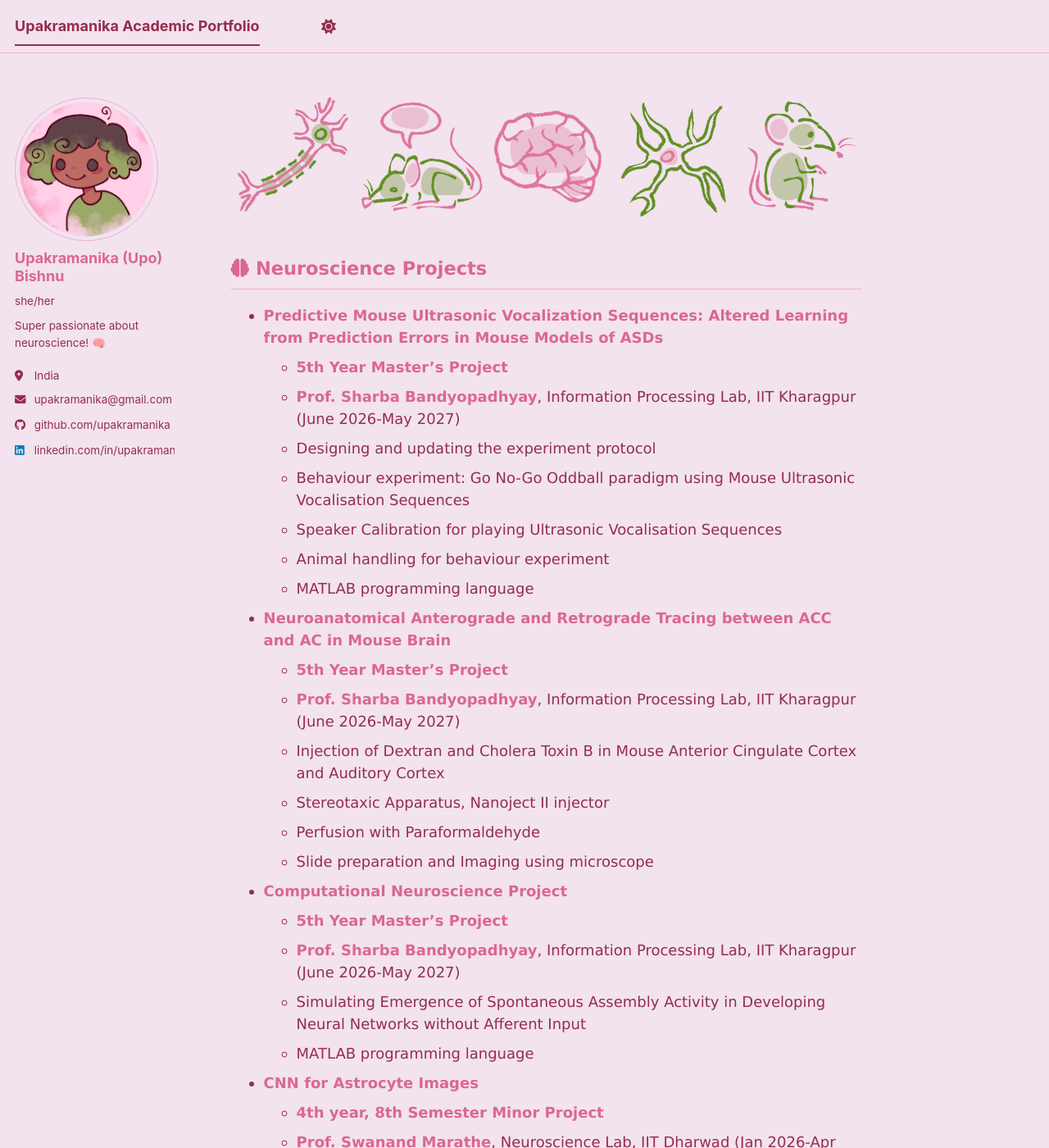
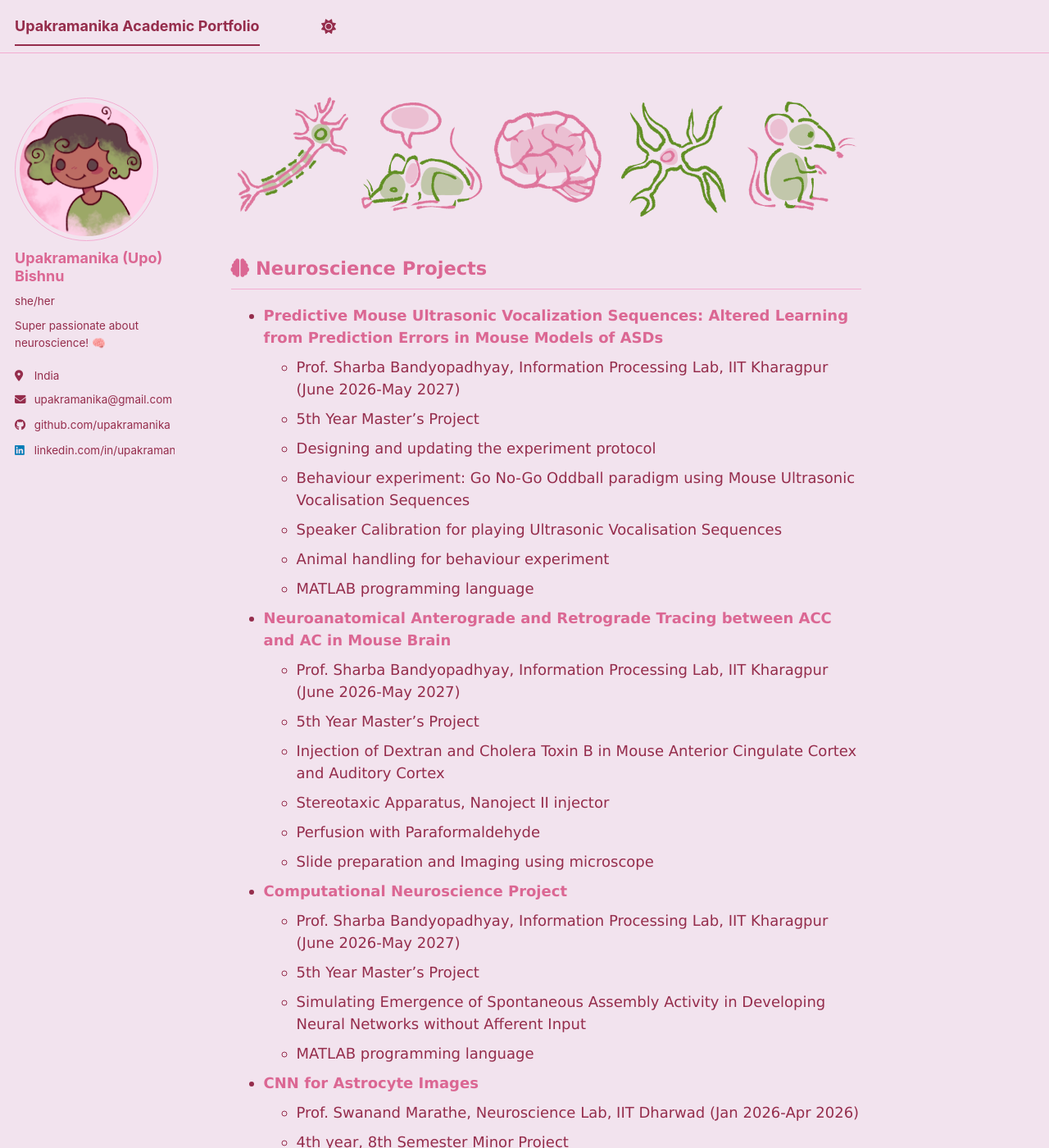
Before and after one commit to upakramanika/upakramanika.github.io, a Jekyll site: the page built from _pages/about.md, in a window 1280 px wide and 1400 px high. Shown: the whole window at 82% size. Built offline with Jekyll 4.4.1, drawn with Linux system fonts in a browser that asks for light colours; a style sheet for code colours, icons or effects is not loaded; some of the changed text lies outside the part shown.

Commit message:
Update about.md

```diff
--- a/_pages/about.md
+++ b/_pages/about.md
@@ -9,8 +9,8 @@ permalink: /
 ## <i class="fas fa-brain"></i> Neuroscience Projects
 
 * **Predictive Mouse Ultrasonic Vocalization Sequences: Altered Learning from Prediction Errors in Mouse Models of ASDs**
-  * **5th Year Master's Project**
-  * **Prof. Sharba Bandyopadhyay**, Information Processing Lab, IIT Kharagpur (June 2026-May 2027)
+  * Prof. Sharba Bandyopadhyay, Information Processing Lab, IIT Kharagpur (June 2026-May 2027)
+  * 5th Year Master's Project
   * Designing and updating the experiment protocol
   * Behaviour experiment: Go No-Go Oddball paradigm using Mouse Ultrasonic Vocalisation Sequences
   * Speaker Calibration for playing Ultrasonic Vocalisation Sequences
@@ -18,22 +18,22 @@ permalink: /
   * MATLAB programming language
 
 * **Neuroanatomical Anterograde and Retrograde Tracing between ACC and AC in Mouse Brain**
-  * **5th Year Master's Project**
-  * **Prof. Sharba Bandyopadhyay**, Information Processing Lab, IIT Kharagpur (June 2026-May 2027)
+  * Prof. Sharba Bandyopadhyay, Information Processing Lab, IIT Kharagpur (June 2026-May 2027)
+  * 5th Year Master's Project
   * Injection of Dextran and Cholera Toxin B in Mouse Anterior Cingulate Cortex and Auditory Cortex
   * Stereotaxic Apparatus, Nanoject II injector
   * Perfusion with Paraformaldehyde
   * Slide preparation and Imaging using microscope
 
 * **Computational Neuroscience Project**
-  * **5th Year Master's Project**
-  * **Prof. Sharba Bandyopadhyay**, Information Processing Lab, IIT Kharagpur (June 2026-May 2027)
+  * Prof. Sharba Bandyopadhyay, Information Processing Lab, IIT Kharagpur (June 2026-May 2027)
+  * 5th Year Master's Project
   * Simulating Emergence of Spontaneous Assembly Activity in Developing Neural Networks without Afferent Input
   * MATLAB programming language
 
 * **CNN for Astrocyte Images**
-  * **4th year, 8th Semester Minor Project**
-  * **Prof. Swanand Marathe**, Neuroscience Lab, IIT Dharwad (Jan 2026-Apr 2026)
+  * Prof. Swanand Marathe, Neuroscience Lab, IIT Dharwad (Jan 2026-Apr 2026)
+  * 4th year, 8th Semester Minor Project
   * Processed Astrocyte Images
   * Used K-means clustering
   * Built CNN (Convolutional Neural Network) to Classify Astrocytes
@@ -173,7 +173,7 @@ permalink: /
 
 ---
 
-## <i class="fas fa-language"></i> Languages
+## <i class="fas fa-comment"></i> Languages
 
 * English: IELTS 8.0
 * Bengali: Native language
```
